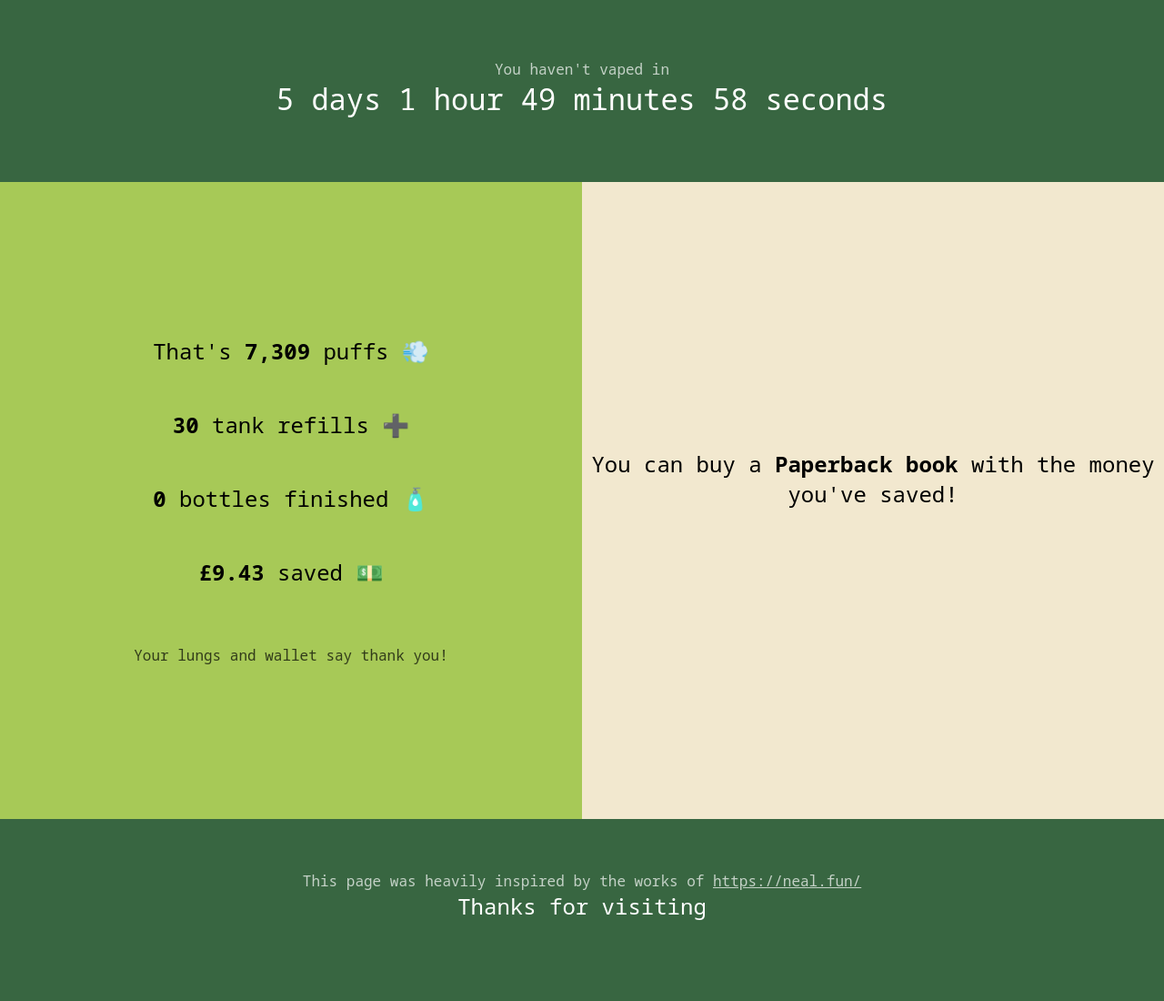
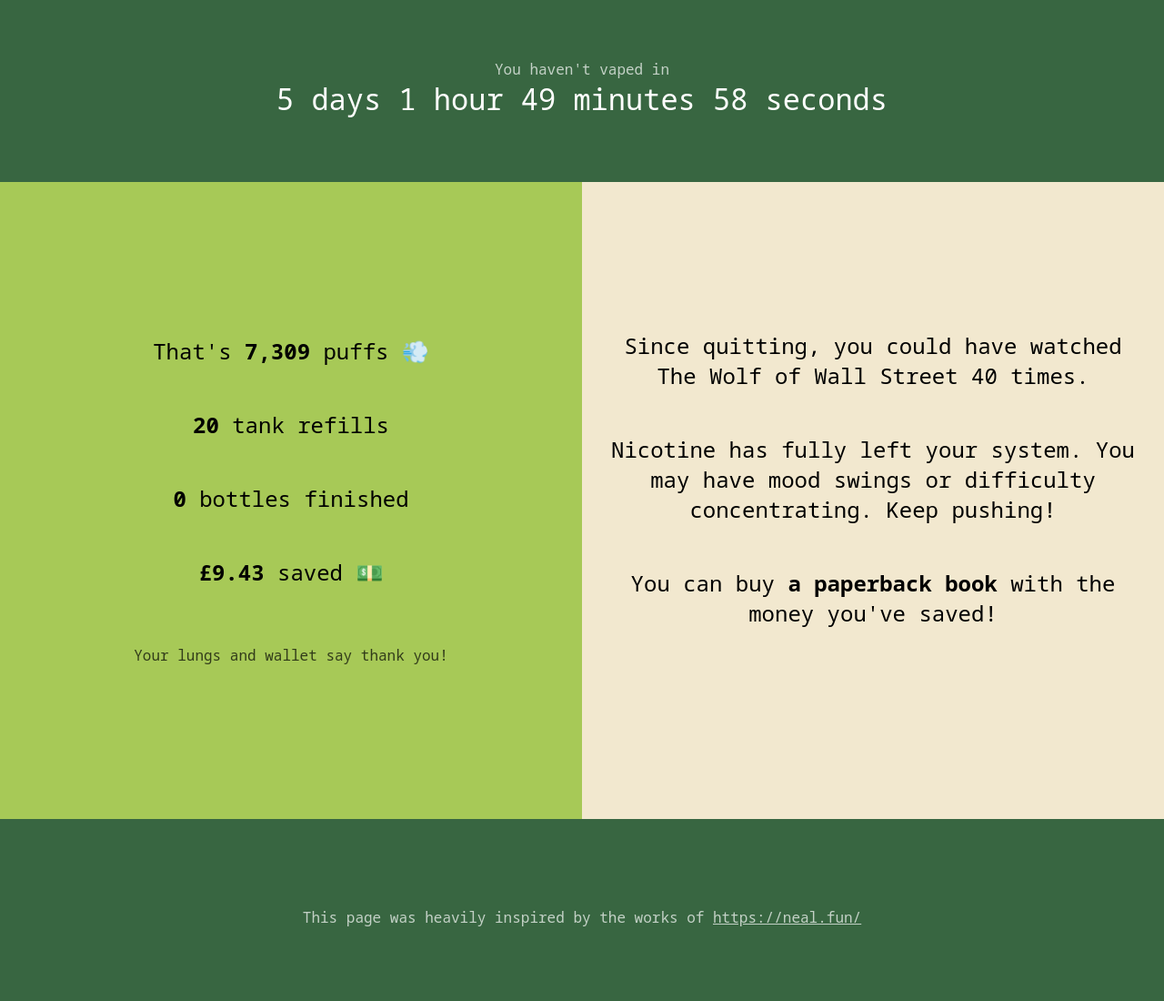
Before and after one commit to digi-battle/digi-battle.github.io, a Jekyll site: the page work/vape.html, which Jekyll copies as it is, in a window 1280 px wide. Shown: the whole page at 91% size. Built offline with Jekyll 4.4.1, drawn with Linux system fonts in a browser that asks for light colours; some of the changed lines change nothing that is shown.

Commit message:
Updated quit smoking page

```diff
--- a/work/vape.html
+++ b/work/vape.html
@@ -58,6 +58,10 @@
             width: 100%;
         }
 
+        .column h2 {
+            padding: 0 1em;
+        }
+
         .header {
             min-height: 200px;
             background-color: #386641;
@@ -103,9 +107,9 @@
         <div class="column half">
             <h2>That's <span id="puff-count"></span> puffs <span>💨</span></h2>
 
-            <h2><span id="refill-count"></span> tank refills <span>➕</span></h2>
+            <h2><span id="refill-count"></span> tank refills</h2>
 
-            <h2><span id="bottle-count"></span> bottles finished <span>🧴</span></h2>
+            <h2><span id="bottle-count"></span> bottles finished</h2>
 
             <h2><span id="bottle-cost"></span> saved <span>💵</span></h2>
 
@@ -113,60 +117,66 @@
         </div>
 
         <div class="column half">
-
-
-            <h2>You can buy a <span id="can-afford-now"></span> with the money you've saved!</h2>
+            <h2 id="time-message"></h2>
+            <h2 id="current-status"></h2>
+            <h2>You can buy <span id="can-afford-now"></span> with the money you've saved!</h2>
         </div>
     </div>
 
     <div class="row">
         <div class="column header">
             <p>This page was heavily inspired by the works of <a href="https://neal.fun/" target="_blank" rel="noopener nofollow">https://neal.fun/</a></p>
-            <h2>Thanks for visiting</h2>
         </div>
     </div>
 
     <script>
 
         //TODO:
-        //- funny stat for time spent(you could have watched X file X times)
-        //- stat for the volume of fluid not passed through your lungs
         //- allow user to enter their own details:
         //    - when they stopped vaping
         //    - did they smoke disposabled / refillables / cigarettes ?
         //    - were they a light / moderate / heavy smoker
-        //- status text based on how far through withdrawal you may be, but be motivational/congratulatory
         //- save settings to cookies
 
 
         const startTime = new Date("2025-08-14T11:56:00");
         //const startTime = new Date("2025-02-12T01:56:00");
+        //const startTime = new Date();
         const puffsPerMinute = 1;
-        const refillsPerDay = 3;
+        const refillsPerDay = 2;
         const bottlesPerWeek = 1; //1 per week (50ml bottle, 3.6ml per bottle)
         const bottleCost = 13;
 
         const affordables = [
-            { Name: "Paperclip", Price: 0.01 },
-            { Name: "Envelope", Price: 0.05 },
-            { Name: "First-class postage stamp", Price: 1.25 },
-            { Name: "Bottle of water (500 ml)", Price: 3.00 },
-            { Name: "Paperback book", Price: 7.99 },
-            { Name: "3-pack of cotton socks", Price: 12.00 },
-            { Name: "Basic wired mouse", Price: 20.00 },
-            { Name: "Casual restaurant meal", Price: 35.00 },
-            { Name: "New release video game", Price: 50.00 },
-            { Name: "Monthly broadband bill", Price: 65.00 },
-            { Name: "Budget microwave oven", Price: 120.00 },
-            { Name: "Entry-level smartphone", Price: 200.00 },
-            { Name: "Upright vacuum cleaner", Price: 300.00 },
-            { Name: "Mid-range washing machine", Price: 450.00 },
-            { Name: "Mid-range laptop", Price: 750.00 },
-            { Name: "High-end smartphone", Price: 1100.00 },
-            { Name: "Entry-level electric bike", Price: 1500.00 },
-            { Name: "Designer handbag", Price: 1800.00 },
-            { Name: "Three-seater sofa", Price: 1950.00 },
-            { Name: "Small used car", Price: 2000.00 }
+            { Name: "nothing", Price: 0.00 },
+            { Name: "a paperclip", Price: 0.01 },
+            { Name: "an envelope", Price: 0.05 },
+            { Name: "a first-class postage stamp", Price: 1.25 },
+            { Name: "an energy drink", Price: 3.00 },
+            { Name: "a paperback book", Price: 7.99 },
+            { Name: "a 3-pack of cotton socks", Price: 12.00 },
+            { Name: "a basic wired mouse", Price: 20.00 },
+            { Name: "a casual restaurant meal", Price: 35.00 },
+            { Name: "a new release video game", Price: 50.00 },
+            { Name: "a budget microwave oven", Price: 120.00 },
+            { Name: "an entry-level smartphone", Price: 200.00 },
+            { Name: "an upright vacuum cleaner", Price: 300.00 },
+            { Name: "a mid-range washing machine", Price: 450.00 },
+            { Name: "a mid-range laptop", Price: 750.00 },
+            { Name: "a high-end smartphone", Price: 1100.00 },
+            { Name: "an entry-level electric bike", Price: 1500.00 },
+            { Name: "a designer handbag", Price: 1800.00 },
+            { Name: "a three-seater sofa", Price: 1950.00 },
+            { Name: "a small used car", Price: 2000.00 }
+        ];
+
+        const statusProgress = [
+            { Text: "You're at the start of your journey and you're doing great. Keep going!", Day: 0 },
+            { Text: "Your cravings are the worst they will be. This is the hardest part, but it's nothing you can't handle. Occupy your brain and do something to take your mind off it. You can do it!", Day: 1 },
+            { Text: "Nicotine has fully left your system. You may have mood swings or difficulty concentrating. Keep pushing!", Day: 3 },
+            { Text: "Psychological withdrawal is now worse than the physical symptoms. Cravings are triggered by habits, routines or stress. Distract yourself and the craving will pass! You should have more energy by this point.", Day: 7 },
+            { Text: "Your mood and sleep quality has improved dramatically. You don't ever want to go back!", Day: 30 },
+            { Text: "You're doing amazing!", Day: 90 }
         ];
 
 
@@ -200,11 +210,21 @@
             document.getElementById("bottle-count").textContent = `${FormatNumber(totalBottles)}`;
             document.getElementById("bottle-cost").textContent = `${FormatPrice(totalBottleCost)}`;
 
+            if (totalHours >= 3) {
+                document.getElementById("time-message").textContent = `Since quitting, you could have watched The Wolf of Wall Street ${FormatNumber(totalHours / 3)} times.`;
+            }
+
             const canAfford = affordables
                 .filter(a => a.Price < totalBottleCost)
                 .sort((a, b) => b.Price - a.Price)
                 .map(a => a.Name)[0];
             document.getElementById("can-afford-now").textContent = canAfford;
+
+            const currentStatus = statusProgress
+                .filter(a => a.Day <= days)
+                .sort((a, b) => b.Day - a.Day)
+                .map(a => a.Text)[0];
+            document.getElementById("current-status").textContent = currentStatus;
         }
 
         function FormatNumber(input) {
```
Also changed, not shown: 1 other file.
